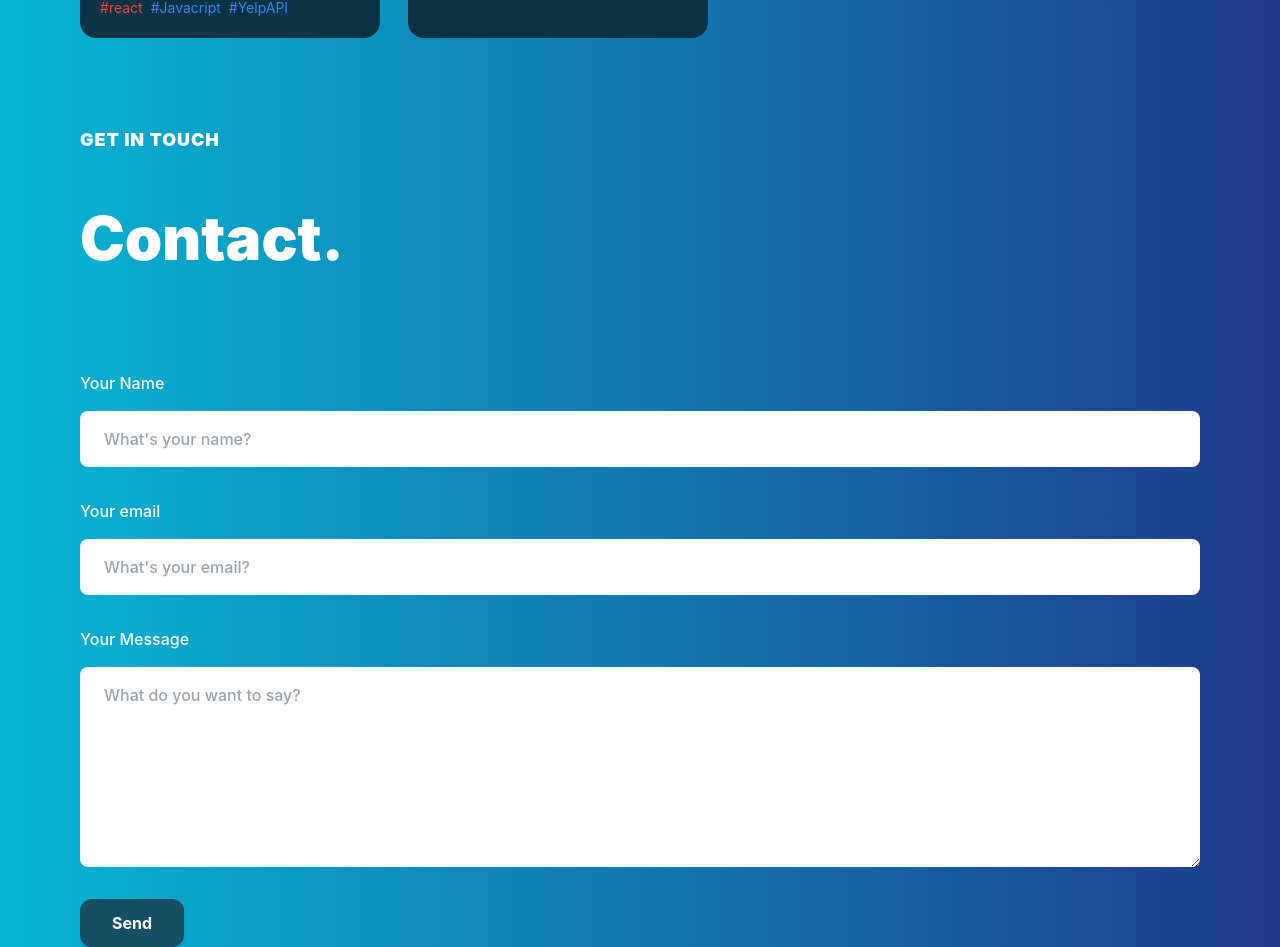
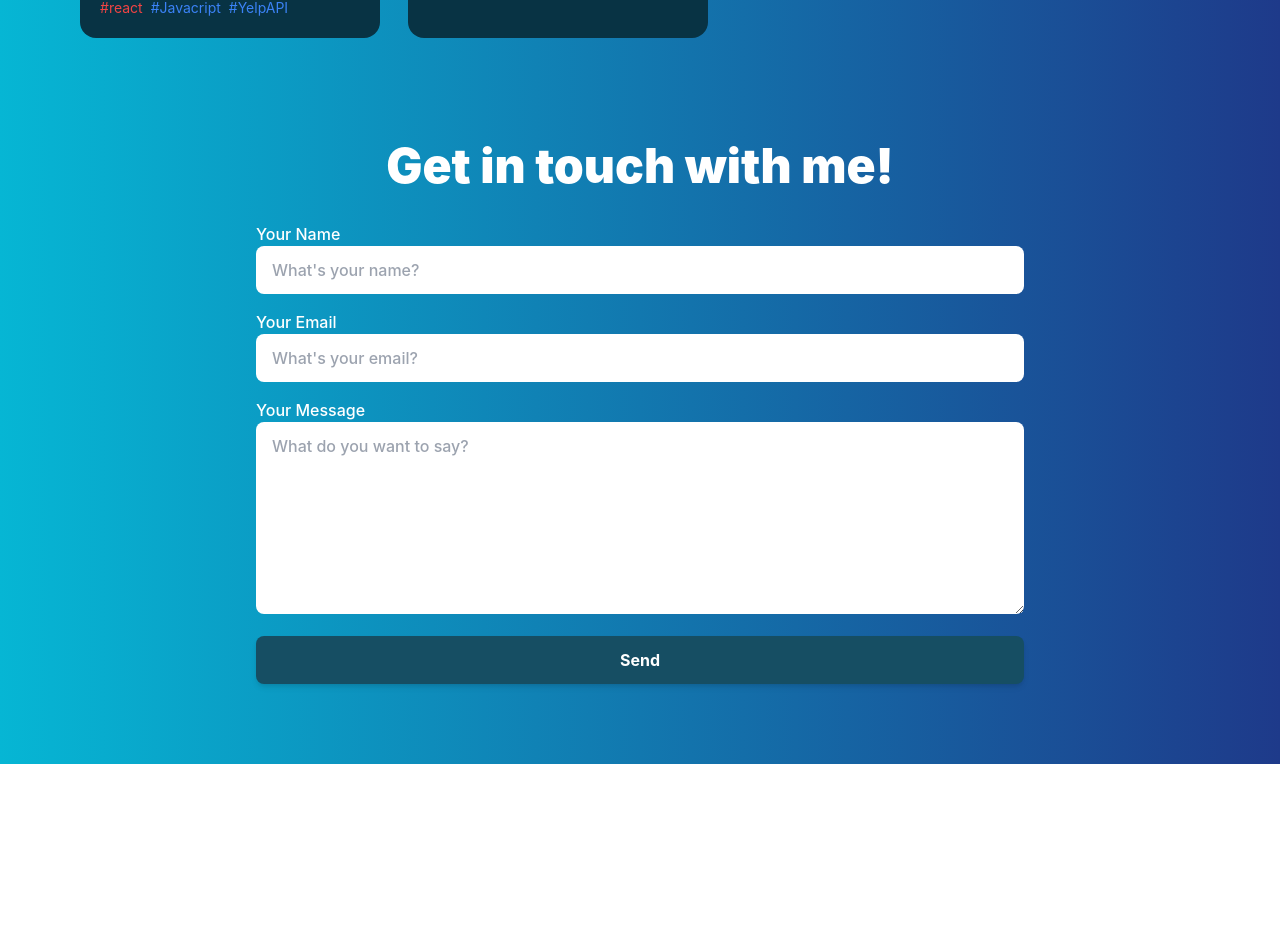
Before and after one commit to jaketlee07/jakes-portfolio-website, a React (Create React App) app in the folder jakes-website/: page / in a window 1280 px wide. Shown: the part 3298-4245 px from the top of the page. After the commit the page ends 4062 px from the top, so only its background shows below. Built offline with nearby package versions, Linux system fonts and the light colour scheme.

Commit message:
fixed contact form styling for smaller screens

```diff
--- a/jakes-website/src/App.js
+++ b/jakes-website/src/App.js
@@ -9,7 +9,7 @@ import Contact from './components/Contact';
 
 function App() {
   return (
-    <div className= "bg-gradient-to-r from-cyan-500 to-blue-900">
+    <div className= "bg-gradient-to-r from-cyan-500 to-blue-900 pb-20">
       <Nav></Nav>
       <div className = "px-20">
       <About></About>
@@ -18,6 +18,7 @@ function App() {
       <Projects></Projects>
 
       <Contact></Contact>
+
       </div>
     </div>
   );
--- a/jakes-website/src/components/Contact.jsx
+++ b/jakes-website/src/components/Contact.jsx
@@ -53,62 +53,113 @@ const Contact = () => {
   };
 
   return (
-    <div className="xl:mt-12 flex xl:flex-col gap-10 overflow-hidden">
-        <p className="text-white font-black sm:text-[18px] text-[14px] text-secondary uppercase tracking-wider">
-            Get in touch
+
+    <div className="xl:mt-12 flex flex-col items-center">
+    <p className="text-white font-black text-4xl sm:text-5xl text-center mt-4">
+      Get in touch with me!
     </p>
-        <h3 className="text-white font-black md:text-[60px] sm:text-[50px] xs:text-[40px] text-[30px]">
-            Contact.
-        </h3>
 
-        <form
-          ref={formRef}
-          onSubmit={handleSubmit}
-          className="mt-12 flex flex-col gap-8"
-        >
-          <label className="flex flex-col">
-            <span className="text-white font-medium mb-4">Your Name</span>
+
+    <form onSubmit={handleSubmit} className="mt-8 w-full max-w-3xl">
+      <div className="mb-4">
+        <label className="text-white font-medium">Your Name</label>
         <input
           type="text"
           name="name"
           value={form.name}
           onChange={handleChange}
           placeholder="What's your name?"
-              className="bg-tertiary py-4 px-6 placeholder:text-secondary text-white rounded-lg outline-none border-none font-medium"
+          className="bg-tertiary py-3 px-4 placeholder-secondary text-black rounded-lg w-full outline-none border-none font-medium"
         />
-          </label>
-          <label className="flex flex-col">
-            <span className="text-white font-medium mb-4">Your email</span>
+      </div>
+      <div className="mb-4">
+        <label className="text-white font-medium">Your Email</label>
         <input
           type="email"
           name="email"
           value={form.email}
           onChange={handleChange}
           placeholder="What's your email?"
-              className="bg-tertiary py-4 px-6 placeholder:text-secondary text-white rounded-lg outline-none border-none font-medium"
+          className="bg-tertiary py-3 px-4 placeholder-secondary text-black rounded-lg w-full outline-none border-none font-medium"
         />
-          </label>
-          <label className="flex flex-col">
-            <span className="text-white font-medium mb-4">Your Message</span>
+      </div>
+      <div className="mb-4">
+        <label className="text-white font-medium">Your Message</label>
         <textarea
           rows={7}
           name="message"
           value={form.message}
           onChange={handleChange}
           placeholder="What do you want to say?"
-              className="bg-tertiary py-4 px-6 placeholder:text-secondary text-white rounded-lg outline-none border-none font-medium"
+          className="bg-tertiary py-3 px-4 placeholder-secondary text-black rounded-lg w-full outline-none border-none font-medium"
         />
-          </label>
+      </div>
 
       <button
         type="submit"
-            className="bg-cyan-900 py-3 px-8 rounded-xl outline-none w-fit text-white font-bold shadow-md shadow-primary"
+        className="bg-cyan-900 py-3 px-6 rounded-lg w-full outline-none text-white font-bold shadow-md"
       >
         {loading ? "Sending..." : "Send"}
       </button>
     </form>
+  </div>
 
-    </div>
+    // <div className="mt-12 flex flex-col items-center gap-10 overflow-hidden">
+    //     <p className="text-white font-black sm:text-[18px] text-[14px] text-secondary uppercase tracking-wider">
+    //         Get in touch
+    //     </p>
+    //     <h3 className="text-white font-black md:text-[60px] sm:text-[50px] xs:text-[40px] text-[30px]">
+    //         Contact.
+    //     </h3>
+
+    //     <form
+    //       ref={formRef}
+    //       onSubmit={handleSubmit}
+    //       className="mt-8 w-full max-w-sm"
+    //     >
+    //       <label className="flex flex-col">
+    //         <span className="text-white font-medium mb-4">Your Name</span>
+    //         <input
+    //           type="text"
+    //           name="name"
+    //           value={form.name}
+    //           onChange={handleChange}
+    //           placeholder="What's your name?"
+    //           className="bg-tertiary py-4 px-6 placeholder:text-secondary text-white rounded-lg outline-none border-none font-medium"
+    //         />
+    //       </label>
+    //       <label className="flex flex-col">
+    //         <span className="text-white font-medium mb-4">Your email</span>
+    //         <input
+    //           type="email"
+    //           name="email"
+    //           value={form.email}
+    //           onChange={handleChange}
+    //           placeholder="What's your email?"
+    //           className="bg-tertiary py-4 px-6 placeholder:text-secondary text-white rounded-lg outline-none border-none font-medium"
+    //         />
+    //       </label>
+    //       <label className="flex flex-col">
+    //         <span className="text-white font-medium mb-4">Your Message</span>
+    //         <textarea
+    //           rows={7}
+    //           name="message"
+    //           value={form.message}
+    //           onChange={handleChange}
+    //           placeholder="What do you want to say?"
+    //           className="bg-tertiary py-4 px-6 placeholder:text-secondary text-white rounded-lg outline-none border-none font-medium"
+    //         />
+    //       </label>
+
+    //       <button
+    //         type="submit"
+    //         className="bg-cyan-900 py-3 px-8 rounded-xl outline-none w-fit text-white font-bold shadow-md shadow-primary"
+    //       >
+    //         {loading ? "Sending..." : "Send"}
+    //       </button>
+    //     </form>
+
+    // </div>
   );
 };
 
```
Lines whose indentation alone changed are shown as unchanged.
